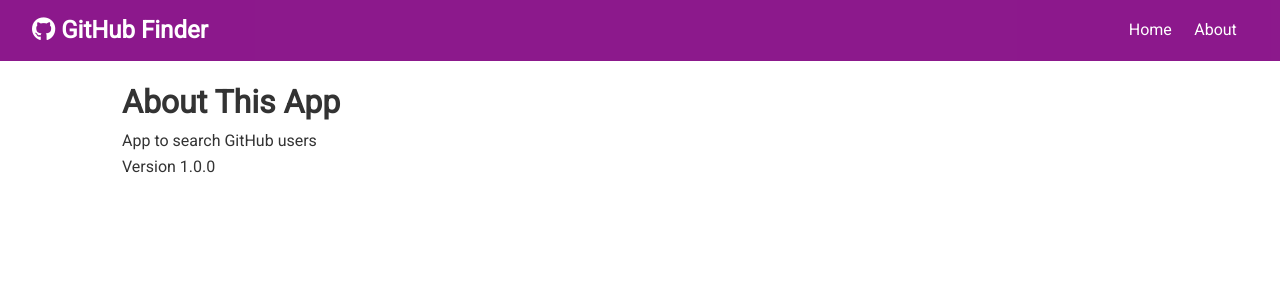
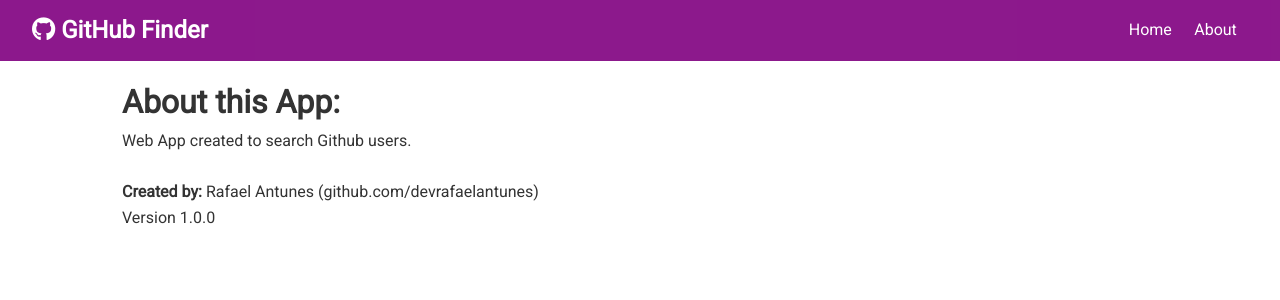
Before and after one commit to devrafaelantunes/github-finder-js, a React (Create React App) app: page /about in a window 1280 px wide. Shown: the top 300 px of the page. Built offline with nearby package versions, Linux system fonts and the light colour scheme.

Commit message:
created home and not found page + context is now finally working xD

```diff
--- a/src/App.js
+++ b/src/App.js
@@ -1,9 +1,9 @@
 import './App.css';
 import Navbar from './components/layout/Navbar'
-import Users from './components/users/Users'
 import User from './components/users/User'
-import React, {Fragment, useState} from 'react'
-import Search from './components/users/Search'
+import React, {Fragment} from 'react'
+import Home from './components/pages/Home'
+import NotFound from './components/pages/NotFound'
 import About from './components/pages/About'
 import {BrowserRouter as Router, Switch, Route} from 'react-router-dom'
 import GithubState from './context/github/GithubState'
@@ -17,14 +17,10 @@ const App = () => {
             <Navbar/>
             <div className='container'>
               <Switch>
-                <Route exact path='/' render={props => (
-                    <Fragment>
-                      <Search/>
-                      <Users/>
-                    </Fragment>
-                )}/>
+                <Route exact path='/' component={Home}/>
                 <Route exact path='/about'component={About}/>
                 <Route exact path='/user/:login' component={User}/>
+                <Route component={NotFound}/>
               </Switch>
             </div>
         </div>
--- a/src/components/pages/About.js
+++ b/src/components/pages/About.js
@@ -3,8 +3,10 @@ import React from 'react'
 function About() {
     return (
         <div>
-            <h1>About This App</h1>
-            <p>App to search GitHub users</p>
+            <h1><strong>About this App:</strong></h1>
+            <p>Web App created to search Github users.</p>
+            <p><br></br></p>
+            <p><strong>Created by:</strong> Rafael Antunes (github.com/devrafaelantunes)</p>
             <p>Version 1.0.0</p>
         </div>
     )
--- /dev/null
+++ b/src/components/pages/Home.js
@@ -0,0 +1,14 @@
+import React, {Fragment} from 'react'
+import Search from '../users/Search'
+import Users from '../users/Users'
+
+function Home() {
+    return (
+        <Fragment>
+            <Search/>
+            <Users/>
+        </Fragment>
+    )
+}
+
+export default Home
--- /dev/null
+++ b/src/components/pages/NotFound.js
@@ -0,0 +1,21 @@
+import React, {useContext, useEffect} from 'react'
+import GithubContext from '../../context/github/githubContext'
+
+function NotFound() {
+    const githubContext = useContext(GithubContext)
+
+    useEffect(() => {
+        githubContext.setColor("#ff69a7")
+        // eslint-disable-next-line
+    }, [])
+
+
+    return (
+        <div>
+            <h1>Not Found</h1>
+            <p className="lead">The page you are looking for does not exist...</p>
+        </div>
+    )
+}
+
+export default NotFound
```
